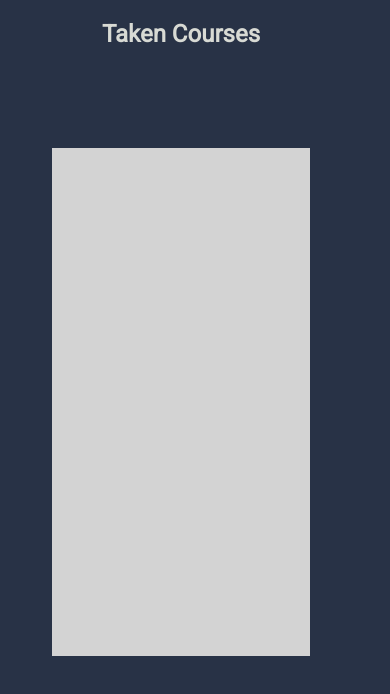
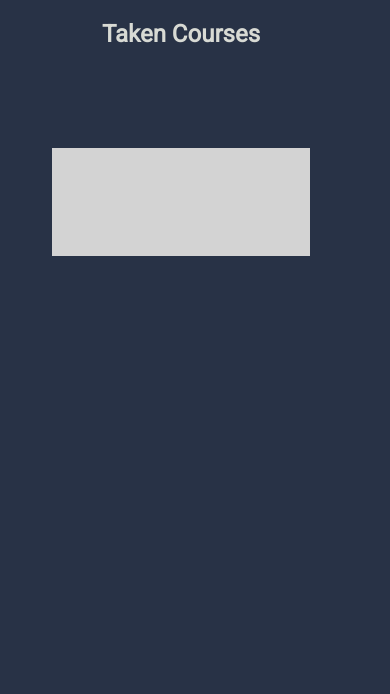
Before and after one commit to LounnAriik/CS3141-Team13, a React (Create React App) app in the folder Test3/: page / in a window 390 px wide. Shown: the top 694 px of the page. Built offline with nearby package versions, Linux system fonts and the light colour scheme.

Commit message:
Added responsive sizing to lists, will need to change minheight for future

```diff
--- a/Test3/src/App.js
+++ b/Test3/src/App.js
@@ -233,11 +233,12 @@ function App() {
                 display: "flex",
                 flexDirection: "column",
                 alignItems: "center",
+
               }}
               key={columnId}
             >
               <h2  style={{userSelect:"none", color: "#D8DAD4"}}>{column.name}</h2>
-              <div style={{ margin: 80 }}>
+              <div style={{display:"flex", margin: 80 }}>
                 <Droppable droppableId={columnId} key={columnId}>
                   {(provided, snapshot) => {
                     return (
@@ -245,12 +246,14 @@ function App() {
                         {...provided.droppableProps}
                         ref={provided.innerRef}
                         style={{
+                          display: "flex",
+                          flexDirection: "column",
                           background: snapshot.isDraggingOver
                             ? "lightblue"
                             : "lightgrey",
                           padding: 4,
                           width: 250,
-                          minHeight: 500
+                          minHeight: 100
                         }}
                       >
                         {column.items.map((item, index) => {
```
